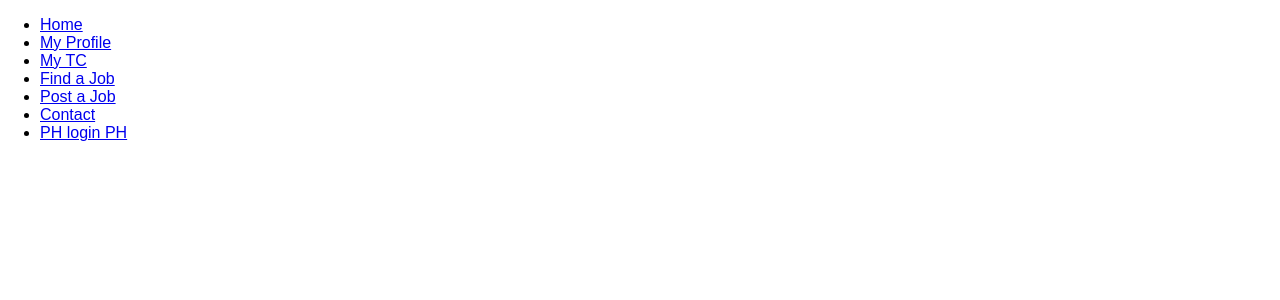
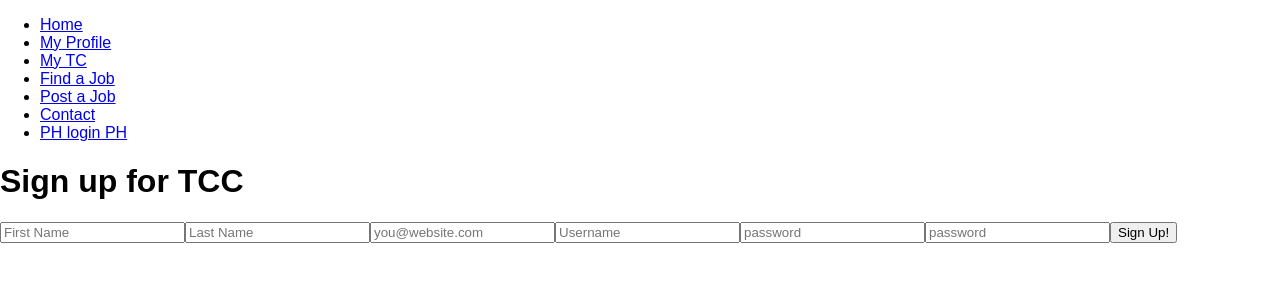
Before and after one commit to Tour-Collective-Devs/frontend-jobsite, a React (Create React App) app: page /register in a window 1280 px wide. Shown: the top 300 px of the page. Built offline with nearby package versions, Linux system fonts and the light colour scheme.

Commit message:
added logic nessesary to post a new user to api's registration endpoint

```diff
--- a/src/ApplicationViews.js
+++ b/src/ApplicationViews.js
@@ -2,6 +2,7 @@ import React, { Component } from 'react'
 import { Route } from "react-router-dom"
 import UserProfile from './users-profile/UserProfile';
 import LandingPage from './home/landingPage';
+import RegisterView from './auth-views/RegisterView';
 
 /*
     module: application views
@@ -21,6 +22,7 @@ class ApplicationViews extends Component {
                 <Route exact path="/post-job"/>
                 <Route exact path="/contact"/>
                 <Route exact path="/login"/>
+                <Route exact path="/register" component={RegisterView}/>
             </React.Fragment>
         )
     }
--- a/src/Provider.js
+++ b/src/Provider.js
@@ -1,4 +1,5 @@
 import React, { Component } from 'react'
+import UserManager from './managers/UserManager'
 
 /*
     module: context provider
@@ -18,12 +19,21 @@ export class Provider extends Component {
     component.
     */
     state = {
-        testUser: {
-            first_name: 'john',
-            last_name: 'doe',
-            email: 'email@website.com'
+        userToken: "",
+        user: {
+            first_name: "",
+            last_name: "",
+            email: "",
+            username: "",
         }
     }
+
+    /*
+        bind manager methods here
+    */
+
+    // user manager methods
+    register = UserManager.register.bind(this)
 
     /*
         This component will not render any DOM element itself.
@@ -34,6 +44,7 @@ export class Provider extends Component {
         return (
             <Context.Provider value={{
                 state: this.state,
+                register: this.register,
             }}>
                 {this.props.children}
             </Context.Provider>
--- /dev/null
+++ b/src/auth-views/RegisterForm.js
@@ -0,0 +1,44 @@
+import React, { Component } from 'react'
+
+
+class RegisterForm extends Component {
+
+    state = {
+        first_name: "",
+        last_name: "",
+        email: "",
+        password1: "",
+        password2: "",
+        username: "",
+    }
+
+    submitForm = (evt) => {
+        evt.preventDefault()
+        console.log('registration started')
+        this.props.register(this.state)
+    }
+
+    updateForm = (evt) => {
+        const user = Object.assign({}, this.state)
+        user[evt.target.name] = evt.target.value
+        this.setState(user)
+    }
+
+    render() {
+        return (
+            <React.Fragment>
+                <form onSubmit={this.submitForm}>
+                    <input type="text" id="register__first_name" name="first_name" placeholder="First Name" value={this.state.first_name} onChange={this.updateForm} />
+                    <input type="text" id="register__last_name" name="last_name" placeholder="Last Name" value={this.state.last_name} onChange={this.updateForm} />
+                    <input type="text" id="register__email" name="email" placeholder="you@website.com" value={this.state.email} onChange={this.updateForm} />
+                    <input type="text" id="register__username" name="username" placeholder="Username" value={this.state.username} onChange={this.updateForm} />
+                    <input type="password" id="register__password1" name="password1" placeholder="password" value={this.state.password1} onChange={this.updateForm} />
+                    <input type="password" id="register__password2" name="password2" placeholder="password" value={this.state.password2} onChange={this.updateForm} />
+                    <button type="submit" >Sign Up!</button>
+                </form>
+            </React.Fragment>
+        )
+    }
+}
+
+export default RegisterForm
--- /dev/null
+++ b/src/auth-views/RegisterView.js
@@ -0,0 +1,27 @@
+import React, { Component } from 'react'
+import RegisterForm from './RegisterForm';
+import { Context } from '../Provider';
+
+
+class RegisterView extends Component {
+
+
+    render() {
+        return (
+            <React.Fragment>
+                <Context.Consumer>
+                    {context => (
+                        <React.Fragment>
+                            <h1>Sign up for TCC</h1>
+                            <RegisterForm
+                                register={context.register}
+                            />
+                        </React.Fragment>
+                    )}
+                </Context.Consumer>
+            </React.Fragment>
+        )
+    }
+}
+
+export default RegisterView
--- /dev/null
+++ b/src/managers/APIManager.js
@@ -0,0 +1,28 @@
+/*
+    module: api manager
+    author: riley mathews
+    purpose: to handle all calls to the api
+*/
+
+// variable to hold url, this will change in production vs development
+const url = "http://127.0.0.1:8000/api/"
+
+const APIManager = Object.create(null, {
+
+    // function to post a user object to the registration endpoint of the api
+    registerNewUser: {
+        value: function (userData) {
+            return fetch(`${url}user/registration/`, {
+                method: 'POST',
+                body: JSON.stringify(userData),
+                headers: {
+                    "Content-type": "application/json"
+                }
+            })
+        }
+    } // end of registerNewUser method
+
+
+})
+
+export default APIManager
--- /dev/null
+++ b/src/managers/UserManager.js
@@ -0,0 +1,30 @@
+import APIManager from "./APIManager";
+
+/*
+    module: user manager
+    author: riley mathews
+    purpose: to hold methods pertaining to managing user information throughout the application
+*/
+
+
+const UserManager = Object.create(null, {
+
+    // method for registering a new user
+    register: {
+        value: function (userToRegister) {
+            console.log('hello from user manager', userToRegister)
+
+            APIManager.registerNewUser(userToRegister)
+                .then(r => r.json())
+                .then(response => {
+                    console.log(response)
+                    const token = response.key
+                    this.setState({ userToken: token })
+                    localStorage.setItem('token', token)
+                })
+        }
+    }
+
+})
+
+export default UserManager
```
